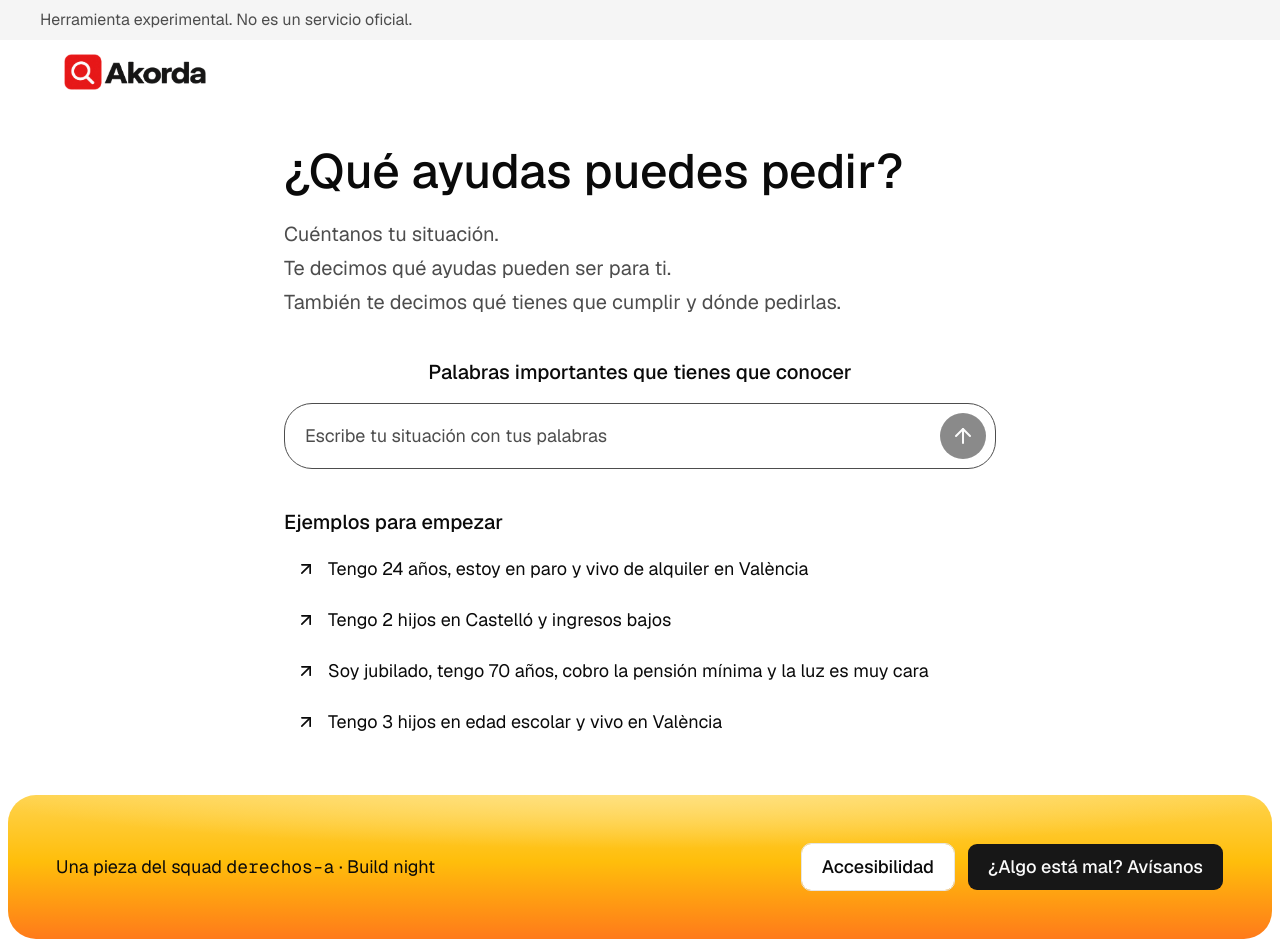
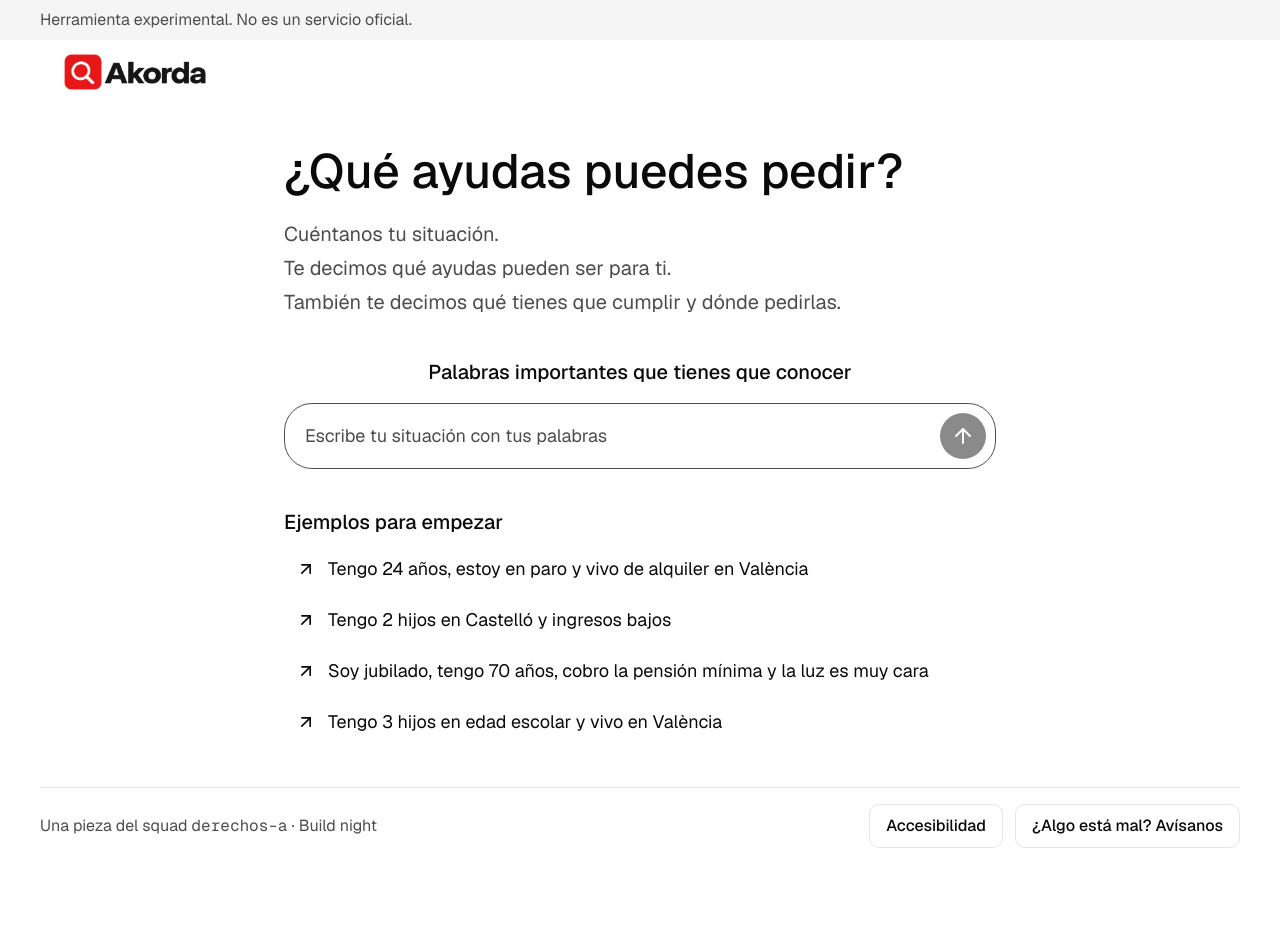
Before and after one commit to barracafh/build-derechos-a, a Next.js app: page /derechos-a/ in a window 1280 px wide. After the commit the page ends 864 px from the top, so only its background shows below. Built offline with nearby package versions, Linux system fonts and the light colour scheme.

Commit message:
Make landing footer smaller and quieter
Co-Authored-By: Claude Sonnet 5.5 <noreply@anthropic.com>
Claude-Session: https://claude.ai/code/session_0115AodDcqaPJUuuUjNCM7yr

```diff
--- a/src/components/BotonAviso.tsx
+++ b/src/components/BotonAviso.tsx
@@ -2,13 +2,15 @@ import { cn } from "@/lib/utils";
 import { buttonVariants } from "@/components/ui/button";
 import { site } from "@/config/sitio";
 
-export function BotonAviso() {
+export function BotonAviso({ discreto = false }: { discreto?: boolean }) {
   return (
     <a
       href={site.feedbackUrl}
       className={cn(
-        buttonVariants({ variant: "sunset", size: "lg" }),
-        "h-auto min-h-12 px-5 py-2 text-lg",
+        buttonVariants({ variant: discreto ? "outline" : "sunset", size: "lg" }),
+        discreto
+          ? "h-auto min-h-11 px-4 py-2 text-base"
+          : "h-auto min-h-12 px-5 py-2 text-lg",
       )}
     >
       ¿Algo está mal? Avísanos
--- a/src/components/Chat.tsx
+++ b/src/components/Chat.tsx
@@ -598,9 +598,9 @@ export function Chat() {
       </main>
 
       {!enChat && (
-        <footer className="p-2">
-          <div className="flex flex-wrap items-center justify-between gap-6 rounded-[28px] px-(--page-gutter) py-12 [background:radial-gradient(80%_70%_at_50%_-12%,#ffe58f_0%,rgba(255,229,143,0)_70%),linear-gradient(180deg,#ffd34d_0%,var(--brand-yellow)_46%,var(--brand-orange)_100%)] md:px-12">
-            <p className="text-lg">
+        <footer className="px-(--page-gutter) pb-4">
+          <div className="mx-auto flex max-w-(--container-content) flex-wrap items-center justify-between gap-3 border-t pt-4">
+            <p className="text-base text-(--text-secondary)">
               Una pieza del squad{" "}
               <span className="font-mono">{ficha.equipo}</span> · Build night
             </p>
@@ -609,12 +609,12 @@ export function Chat() {
                 href="/declaracion-de-accesibilidad"
                 className={cn(
                   buttonVariants({ variant: "outline", size: "lg" }),
-                  "h-auto min-h-12 px-5 py-2 text-lg",
+                  "h-auto min-h-11 px-4 py-2 text-base",
                 )}
               >
                 Accesibilidad
               </Link>
-              <BotonAviso />
+              <BotonAviso discreto />
             </div>
           </div>
         </footer>
```
